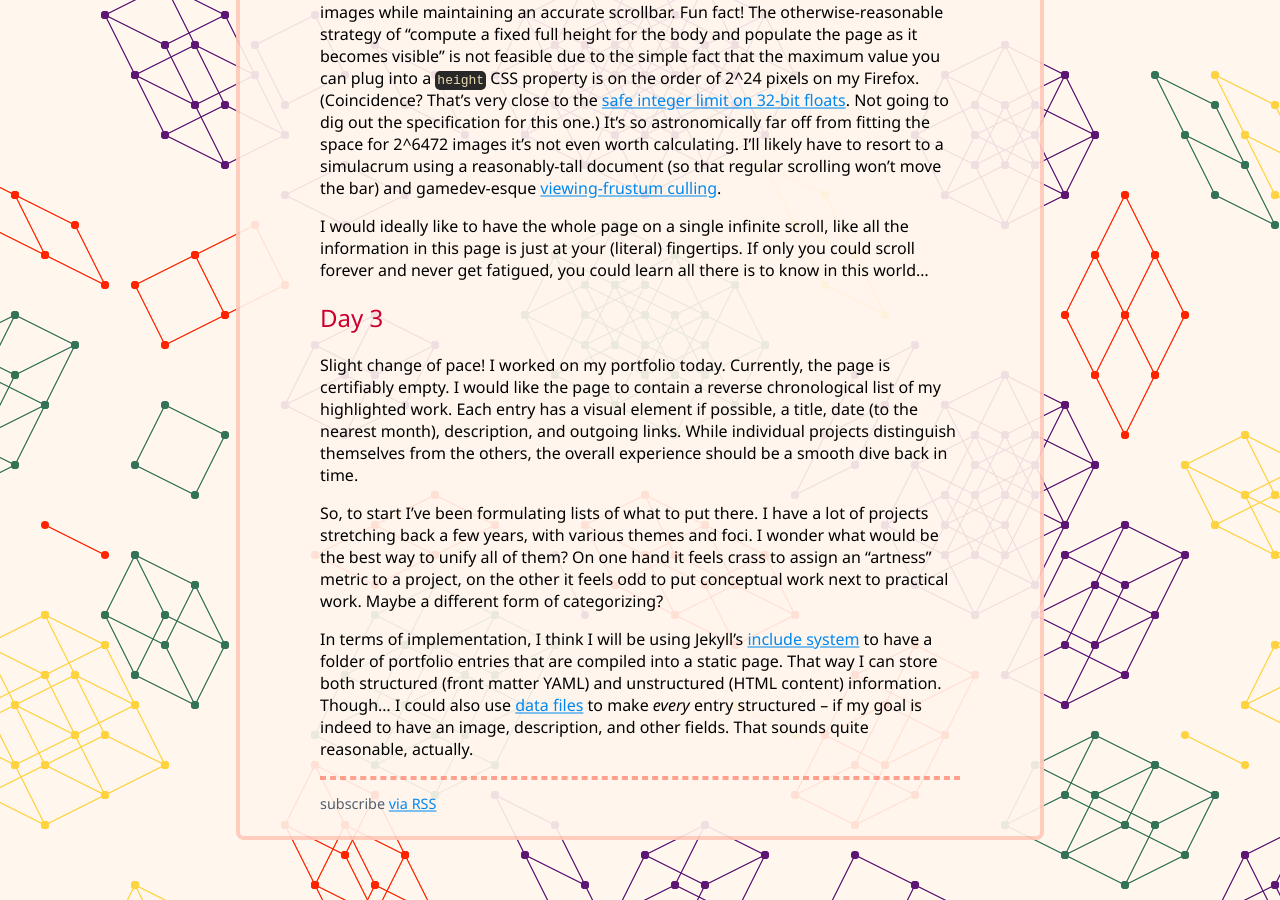
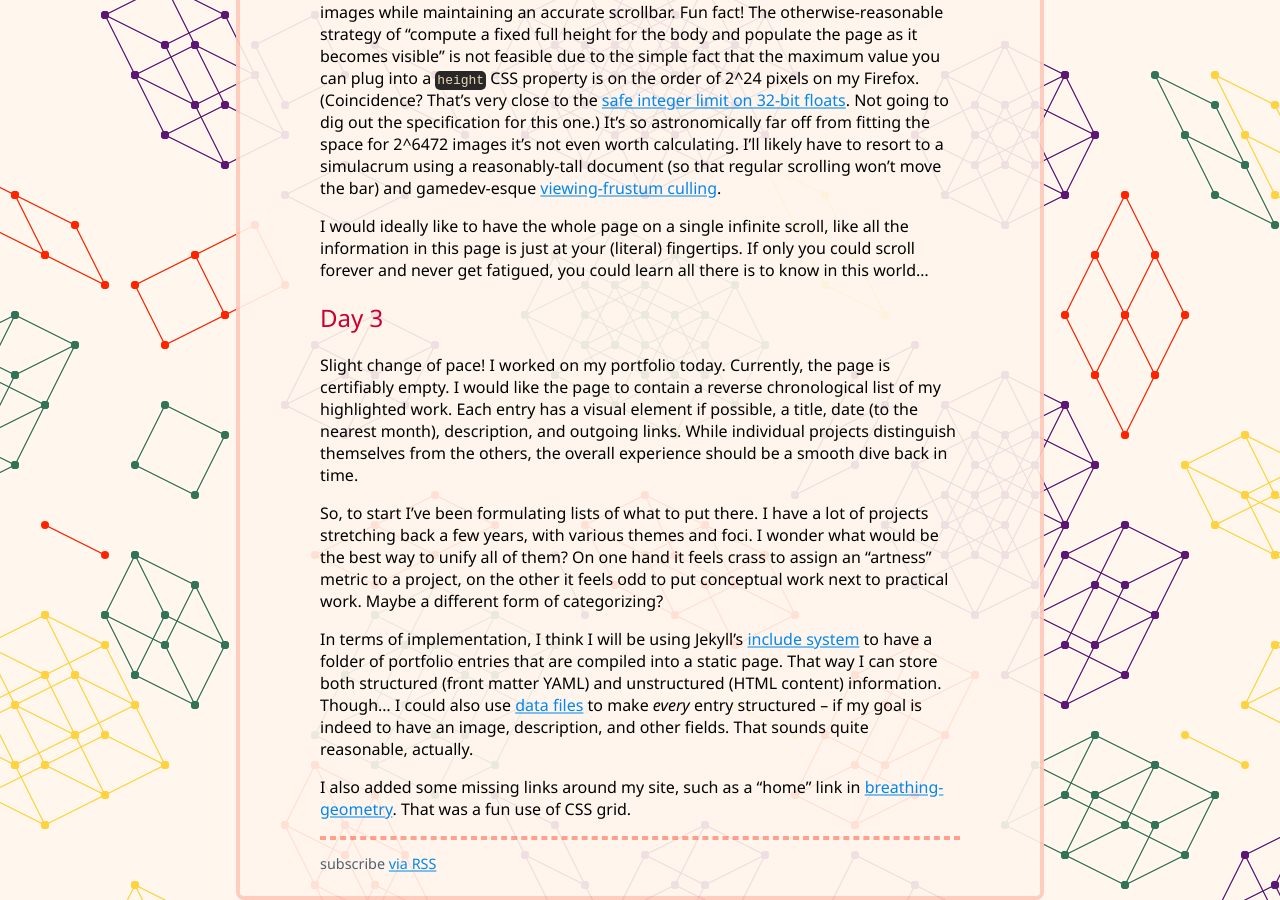
Before and after one commit to RocketRace/rocketrace.github.io, a Jekyll site: the page built from decadv-2024.md, in a window 1280 px wide and 900 px high, scrolled down 1446 px. Built offline with Jekyll 4.4.1, drawn with Linux system fonts in a browser that asks for light colours.

Commit message:
also some extra links

```diff
--- a/decadv-2024.md
+++ b/decadv-2024.md
@@ -102,6 +102,9 @@ also use [data files][jekyll data files] to make *every* entry structured --
 if my goal is indeed to have an image, description, and other fields. That
 sounds quite reasonable, actually.
 
+I also added some missing links around my site, such as a "home" link in
+[breathing-geometry][breathing-geometry]. That was a fun use of CSS grid.
+
 [decadv]: https://eli.li/december-adventure
 [aoc]: https://adventofcode.com/
 [my aoc2023]: https://github.com/RocketRace/aoc2023
@@ -115,3 +118,4 @@ sounds quite reasonable, actually.
 
 [jekyll include]: https://jekyllrb.com/docs/includes/
 [jekyll data files]: https://jekyllrb.com/docs/datafiles/
+[breathing-geometry]: https://olivialta.cc/breathing-geometry
```
